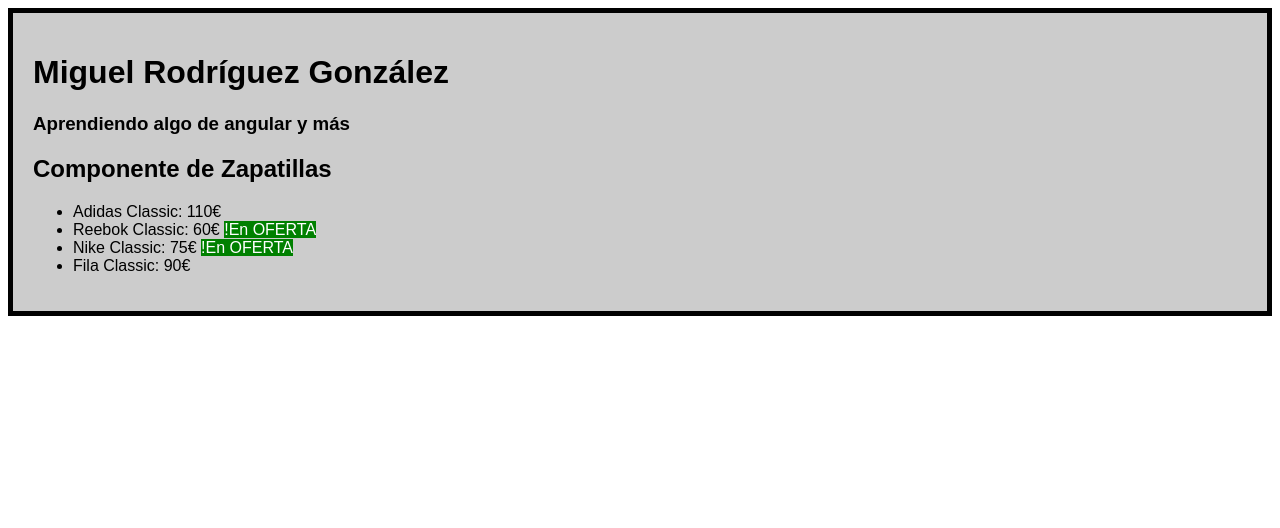
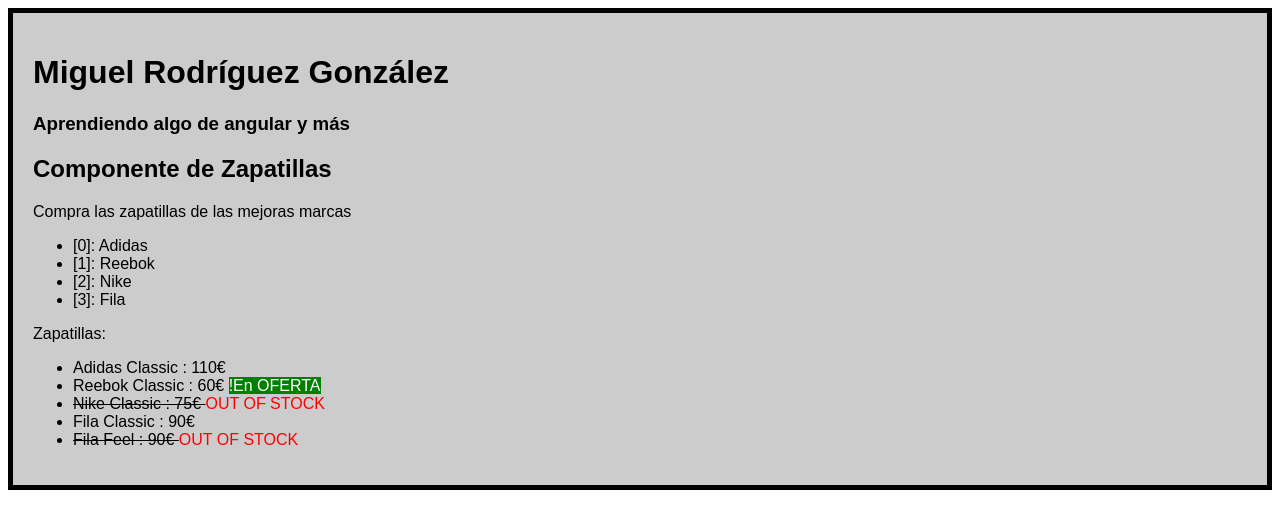
Before and after one commit to miguelrguez16/Proyecto-Portfolio, an Angular app: page / in a window 1280 px wide. Shown: the top 528 px of the page. Built offline with nearby package versions, Linux system fonts and the light colour scheme.

Commit message:
condicion ngIF ngFor style

```diff
--- a/src/app/zapatillas/zapatillas.component.html
+++ b/src/app/zapatillas/zapatillas.component.html
@@ -1,14 +1,29 @@
 <h2>{{ titulo }}</h2>
+<p>Compra las zapatillas de las mejoras marcas</p>
+<ul>
+  <li *ngFor="let marcas of marcas; let indice = index">
+    {{ "[" + indice + "]: " + marcas }}
+  </li>
+</ul>
+<p>Zapatillas:</p>
+
 <ul>
   <li *ngFor="let deportiva of zapas">
-    {{ deportiva.nombre }}: {{ deportiva.precio }}€
+    <span
+      [ngStyle]="{'text-decoration': !deportiva.stock ? 'line-through' : 'none'}" >
+      {{ deportiva.nombre }} : {{ deportiva.precio }}€
+    </span>
     <!-- <span *ngIf="deportiva.precio <=80" [style]="'background:green'"> !En OFERTA</span>-->
     <span
-      *ngIf="deportiva.precio <= 80"
+      *ngIf="deportiva.precio <= 80 && deportiva.stock"
       [style.background]="deportiva.precio <= 80 ? 'green' : 'transparent'"
-      [style.color]="deportiva.precio <= 80 ? 'white' : 'black'"
-    >
-      !En OFERTA</span
-    >
+      [style.color]="deportiva.precio <= 80 ? 'white' : 'black'">
+      !En OFERTA
+    </span>
+    <span
+      *ngIf="!deportiva.stock"
+      [ngStyle]="{color: !deportiva.stock ? 'red' : 'black'}" >
+      OUT OF STOCK
+    </span>
   </li>
 </ul>
--- a/src/app/zapatillas/zapatillas.component.ts
+++ b/src/app/zapatillas/zapatillas.component.ts
@@ -8,6 +8,7 @@
 export class ZapatillasComponent implements OnInit {
   public titulo: string;
   public zapas: Array<Zapatilla>;
+  public marcas: Array<String>;
 
   constructor() {
     this.titulo = 'Componente de Zapatillas';
@@ -16,10 +17,21 @@
       new Zapatilla('Reebok Classic', 'Reebok', 60, 'azul', true),
       new Zapatilla('Nike Classic', 'Nike', 75, 'white', false),
       new Zapatilla('Fila Classic', 'Fila', 90, 'green', true),
+      new Zapatilla('Fila Feel', 'Fila', 90, 'azul',false),
+
     ];
+    this.marcas = new Array();
     console.log('Cargado Zapatillas');
   }
   ngOnInit(): void {
     console.table(this.zapas);
+    this.getMarcas();
+  }
+
+  getMarcas() {
+    this.zapas.forEach((zapa, index) => {
+      if (!this.marcas.includes(zapa.marca)) this.marcas.push(zapa.marca);
+    });
+    console.log(this.marcas);
   }
 }
```
